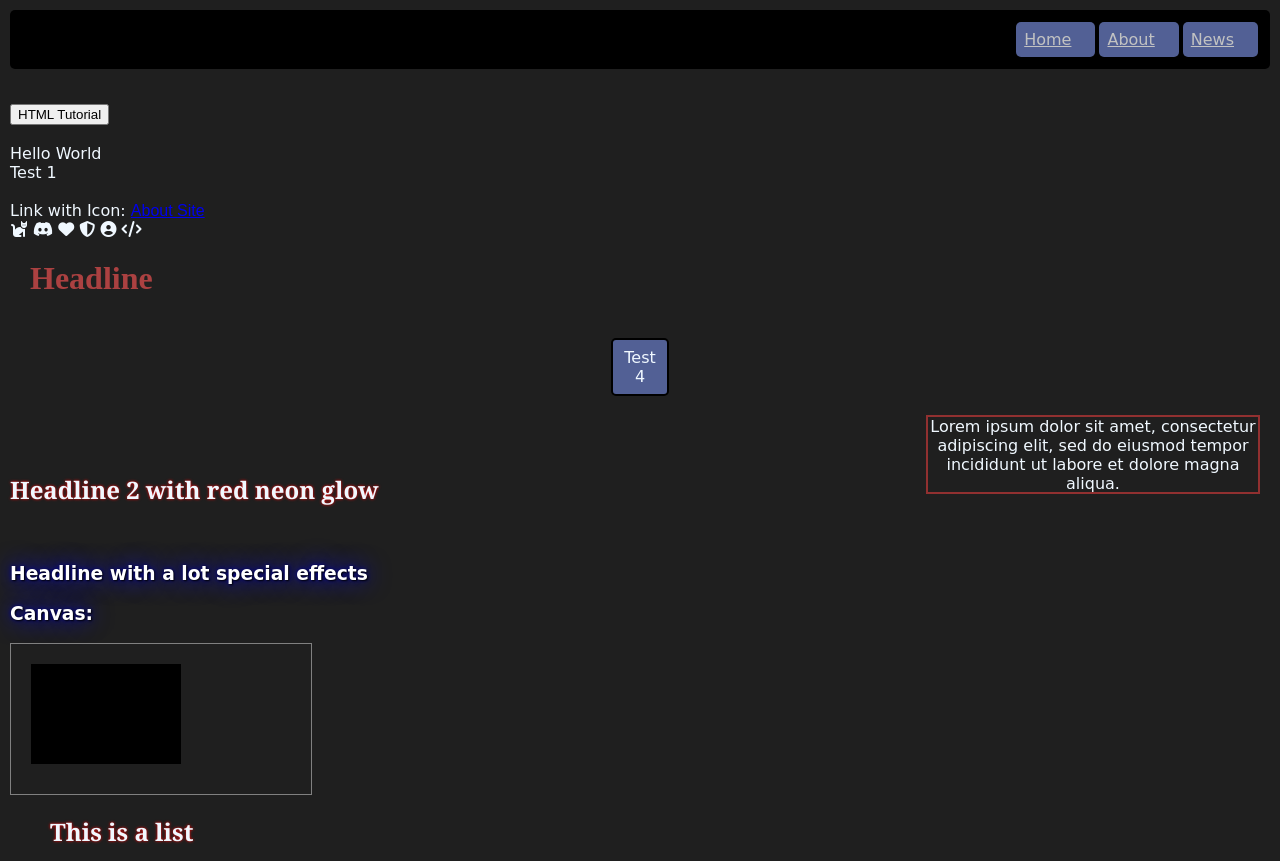
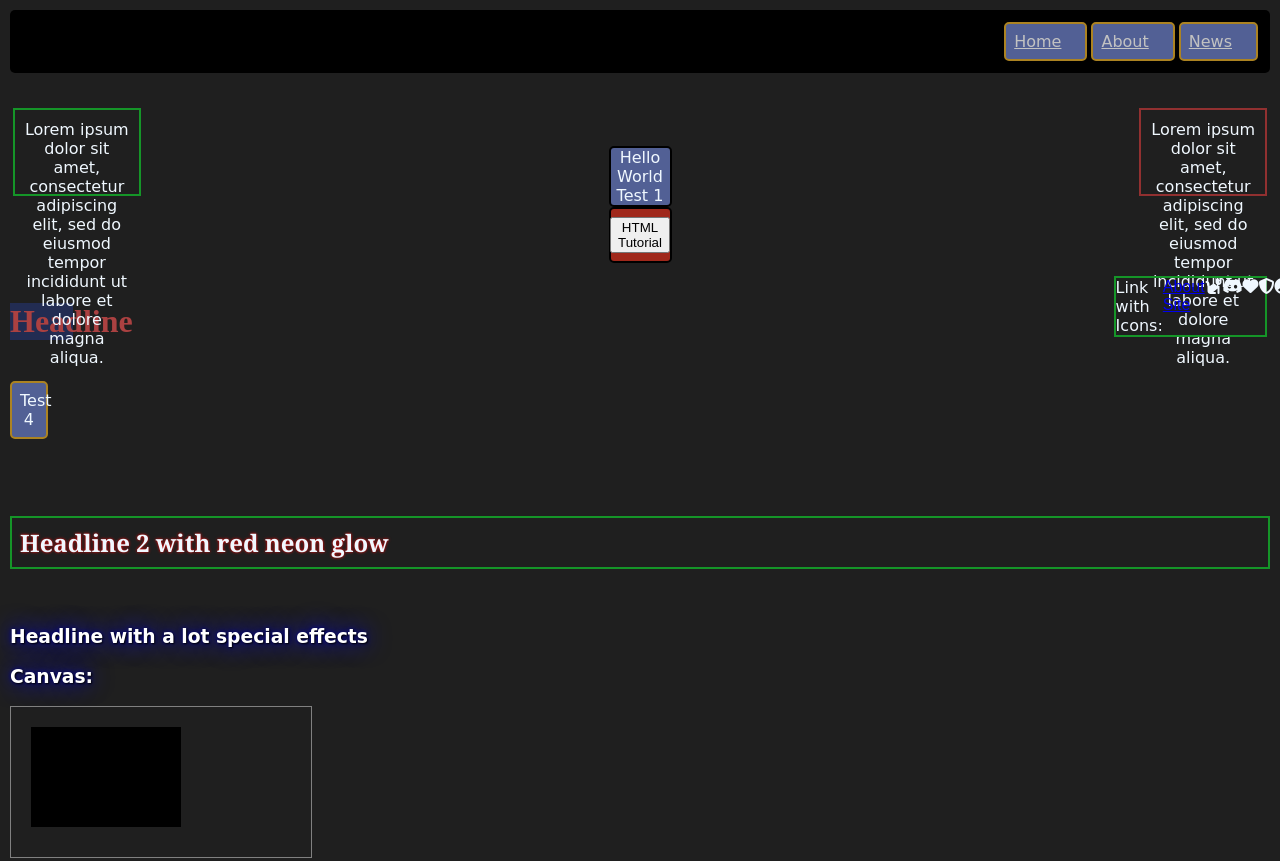
Before and after one commit to Zerrelius/zerrelius.github.io, a plain HTML site: page index.html in a window 1280 px wide. Shown: the top 861 px of the page. Drawn offline with Linux system fonts and the light colour scheme; a web font is replaced by a local one.

Commit message:
Added a second side box and put it on the same level

```diff
--- a/allSites.css
+++ b/allSites.css
@@ -1,3 +1,7 @@
+* {
+    box-sizing: border-box;
+}
+
 body {
     background-color: #1f1f1f;
     color: aliceblue;
@@ -25,10 +29,12 @@ div.topnav li {
     text-align: -10px;
     background-color: #526095;
     border-radius: 5px;
+    border: solid 2px rgb(172, 131, 34);
 }
 div.topnav li:hover {
     background-color: #303a60;
     box-shadow: 0px 5px 15px 2px #C2C2C2;
+    border: solid 2px rgb(172, 41, 34);
 }
 div.topnav li a {
     color: #C2C2C2;
--- a/index.css
+++ b/index.css
@@ -1,24 +1,98 @@
-h1 {
-    color: rgb(171, 65, 65);
-    margin-left: 20px;
-    font-family: 'Times New Roman', Times, serif;
+section::after {
+    content: "";
+    display: table;
+    clear: both;
 }
 
-div.sidebox {
+div.sidebox1 {
+    float: left;
     display: block;
-    width: 330px;
-    height: 75px;
-    padding: 0;
+    width: 10%;
+    height: 11%;
+    padding: 10px;
+    border: 2px solid rgb(21, 149, 40);
+    margin: 0px;
+    text-align: center;
+    position: fixed;
+    left: 1%;
+  }
+
+div.sidebox2 {
+    float: left;
+    display: block;
+    width: 10%;
+    height: 11%;
+    padding: 10px;
     border: 2px solid rgb(145, 48, 48);
     margin: 0px;
     text-align: center;
     position: fixed;
-    right: 20px;
+    right: 1%;
   }
 
+div.textbutton1 {
+    margin: auto;
+    width: 5%;
+    display: flex;
+    justify-content: center;
+    text-align: center;
+    background-color: #526095;
+    border: solid 2px black;
+    border-radius: 5px;
+}
+
+div.testerbutton {
+    margin: auto;
+    width: 5%;
+    display: flex;
+    text-align: center;
+    justify-content: center;
+    padding: 8px;
+    background-color: #a0281b;
+    border: solid 2px black;
+    border-radius: 5px;
+}
+div.testerbutton:hover {
+    background-color: #3b0909;
+}
+
+div.linkandicons {
+    margin: 1%;
+    width: 12%;
+    display: flex;
+    position: fixed;
+    border: 2px solid rgb(21, 149, 40);
+    right: 0%;
+}
+
+h1 {
+    width: 5%;
+    margin: left;
+    text-align: center;
+    color: rgb(171, 65, 65);
+    font-family: 'Times New Roman', Times, serif;
+    background-color: #222c52;
+}
+
+div.testbutton {
+    width: 3%;
+    margin: left;
+    padding: 8px;
+    text-align: center;
+    background-color: #526095;
+    border: solid 2px rgb(172, 131, 34);
+    border-radius: 5px;
+}
+div.testbutton:hover {
+    background-color: #222c52;
+    border: solid 2px rgb(172, 41, 34);
+}
+
 h2 {
+    padding: 8px;
     text-shadow: 0 0 3px #ff0000;
     font-family: Georgia, serif;
+    border: 2px solid rgb(21, 149, 40);
 }
 
 h3 {
@@ -36,18 +110,3 @@ a.hover {
 ul {
     list-style-type: square;
 }
-
-div.testbutton {
-    margin: auto;
-    width: 3%;
-    display: flex;
-    justify-content: center;
-    padding: 8px;
-    text-align: center;
-    background-color: #526095;
-    border: solid 2px black;
-    border-radius: 5px;
-}
-div.testbutton:hover {
-    background-color: #222c52;
-}
--- a/index.html
+++ b/index.html
@@ -24,22 +24,42 @@
         </div>
 
         <br>
-        <button onclick="document.location='default.asp'">HTML Tutorial</button>
+        <section>
+            <div class="sidebox1">
+                Lorem ipsum dolor sit amet,
+                consectetur adipiscing elit,
+                sed do eiusmod tempor incididunt
+                ut labore et dolore magna aliqua.
+            </div>
+
+            <div class="sidebox2">
+                Lorem ipsum dolor sit amet,
+                consectetur adipiscing elit,
+                sed do eiusmod tempor incididunt
+                ut labore et dolore magna aliqua.
+            </div>
+        </section>
         <br>
 
         <br>
+        <div class="textbutton1">
         Hello World <br>
         Test 1 <br>
-        <br>
+        </div>
+        <div class="testerbutton">
+        <button onclick="document.location='default.asp'">HTML Tutorial</button>
+        </div>
 
-        Link with Icon:
-        <a class="testlink" href="about.html">About Site</a> <br>
+        <div class="linkandicons">
+            Link with Icons:
+            <a class="testlink" href="about.html">About Site</a>
             <i class="fa-solid fa-cat"></i>
             <i class="fa-brands fa-discord"></i>
             <i class="fa-solid fa-heart"></i>
             <i class="fa-solid fa-shield-halved"></i>
             <i class="fa-solid fa-circle-user"></i>
             <i class="fa-solid fa-code"></i>
+        </div>
         <br>
 
         <h1>Headline</h1><br>
@@ -47,13 +67,6 @@
             Test 4
         </div>
         <br>
-
-        <div class="sidebox">
-            Lorem ipsum dolor sit amet,
-            consectetur adipiscing elit,
-            sed do eiusmod tempor incididunt
-            ut labore et dolore magna aliqua.
-        </div>
 
         <br>
         <br>
```
Lines whose indentation alone changed are shown as unchanged.
